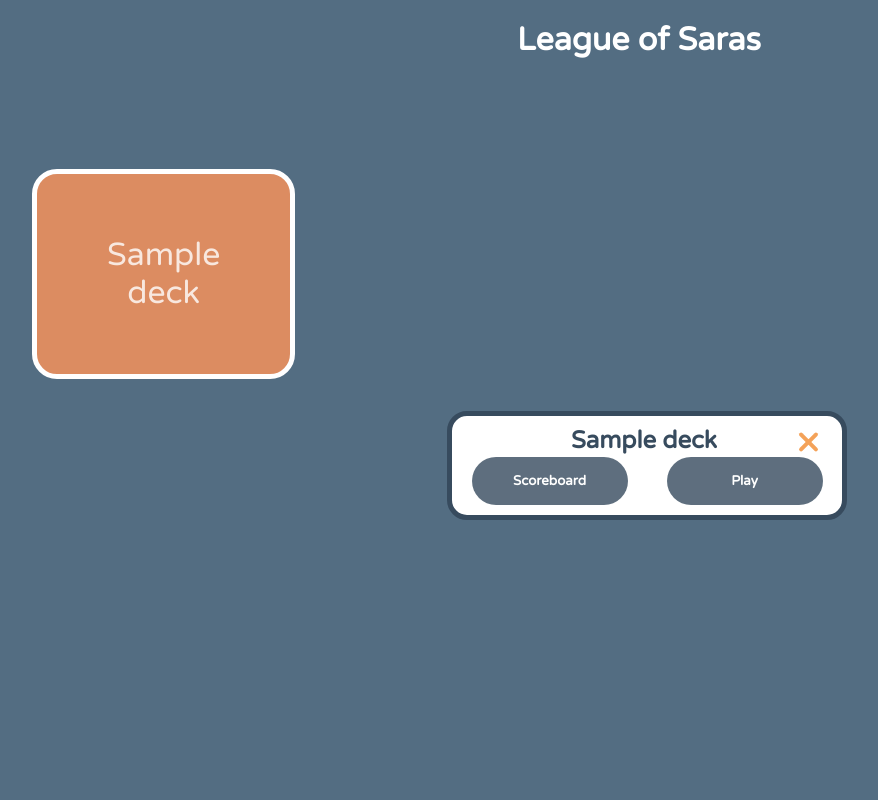
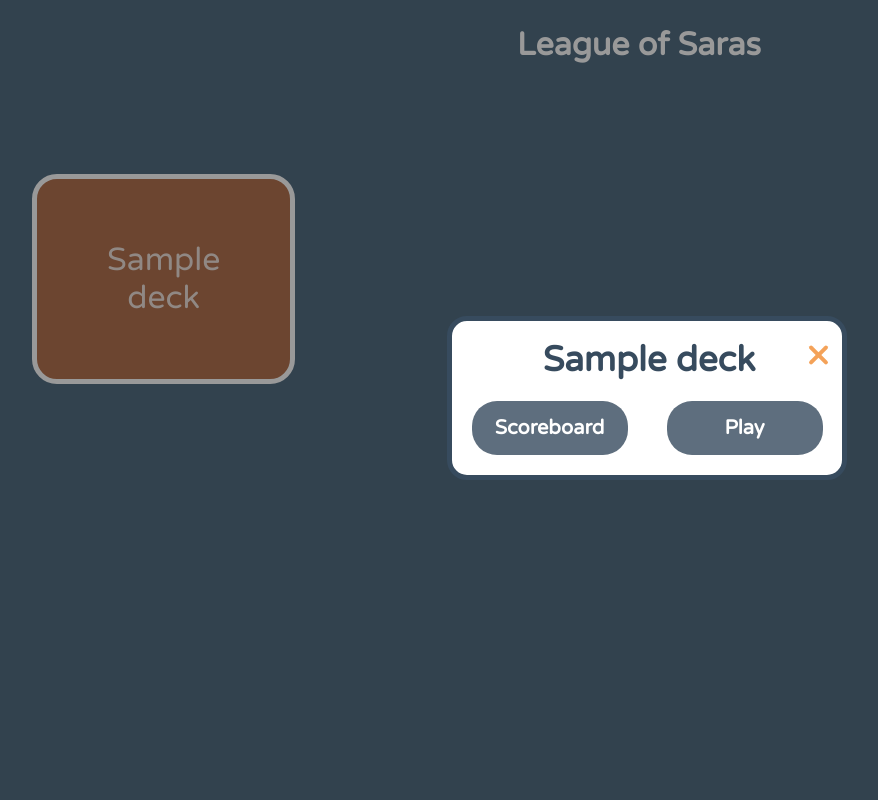
Before and after one commit to Klan300/league_of_saras, a Django app: template CardGame/templates/Cardgame/home.html in a window 1280 px wide, after a click that opens the changed part. Shown: the whole page, without its empty margins (1-879 px from the left). Run offline with Django 3.2, Linux system fonts and the light colour scheme; the template is opened without the code that fills it: most values are stand-ins (such as "Sample title", 1, 10 or a date in 2020); parts of the project's set-up code (start-up, migrations or seed data) failed here and were passed over.

Commit message:
add modal

```diff
--- a/CardGame/static/css/home.css
+++ b/CardGame/static/css/home.css
@@ -5,6 +5,7 @@
 h1{
     color : white;
     text-align: center;
+    padding-top: 5px;
   }
 
 body{
@@ -30,11 +31,26 @@ body{
 
 }
 
+.first-col:hover {
+  background-color: rgb(179, 114, 79);
+}
+
 
 .flex{
   display: flex;
   justify-content: space-around;
 
+}
+
+.top {
+
+    margin-bottom: 20px;
+    margin-top: 8px;
+    font-size: 35px;
+}
+
+.bottom {
+  margin-bottom: 10px;
 }
 
 .topic{
@@ -57,11 +73,23 @@ body{
     width: 150px;
   }
 
+  .modal {
+    display: none; /* Hidden by default */
+    position: fixed; /* Stay in place */
+    z-index: 1; /* Sit on top */
+    left: 0;
+    top: 0;
+    width: 100%; /* Full width */
+    height: 100%; /* Full height */
+    overflow: auto; /* Enable scroll if needed */
+    background-color: rgb(0,0,0); /* Fallback color */
+    background-color: rgba(0,0,0,0.4); /* Black w/ opacity */
+  }
+
   /* The popup form - hidden by default */
   .form-popup {
-    display: none;
     position: fixed;
-    bottom: 35%;
+    bottom: 40%;
     right: 35%;
     left : 35%;
     width: 400px;
@@ -85,13 +113,14 @@ body{
     background-color: #374b5e;
     color: white;
     font-weight: bolder;
-    padding: 16px 20px;
+    padding: 15px;
     border: none;
     border-radius: 25px;
     cursor: pointer;
     width: 40%;
     margin-bottom:10px;
     opacity: 0.8;
+    font-size: 20px;
   }
 
   /* Add a red background color to the cancel button */
--- a/CardGame/static/js/home.js
+++ b/CardGame/static/js/home.js
@@ -1,5 +1,7 @@
+
 function openForm(id) {
     document.getElementById(id).style.display = "block";
+
 }
 
 function closeForm(id) {
--- a/CardGame/templates/Cardgame/home.html
+++ b/CardGame/templates/Cardgame/home.html
@@ -12,16 +12,17 @@
 
 
 </head>
-<h1 class="middle" id="head-color"> League of Saras</h1>
 
 <body>
+<h1 class="middle" id="head-color"> League of Saras</h1>
     <div class="severalbox">
         {% for deck in deck_list %}
         <div class="first-col">
             <button class="open-button" onclick="openForm('{{deck.deck_name }}')">{{ deck.deck_name }}</button>
-            <div class="form-popup" id="{{ deck.deck_name }}">
+            <div class="modal" id="{{ deck.deck_name }}">
+                <div class="form-popup">
                 <form action="" class="form-container">
-                    <div class="flex">
+                    <div class="flex top">
                         <div class="topic">{{ deck.deck_name }}</div>
                         <div class="close-container">
                             <div class="leftright"></div>
@@ -29,11 +30,12 @@
                             <button type="button" id="close-btn" class="btn close" onclick="closeForm('{{ deck.deck_name }}')"></button>
                         </div>
                     </div>
-                    <div class="flex">
+                    <div class="flex bottom">
                         <button type="button" class="btn"> Scoreboard</button>
                         <button type="button" class="btn"> Play</button>
                     </div>
                 </form>
+            </div>
             </div>
         </div>
         {% endfor %}
```
